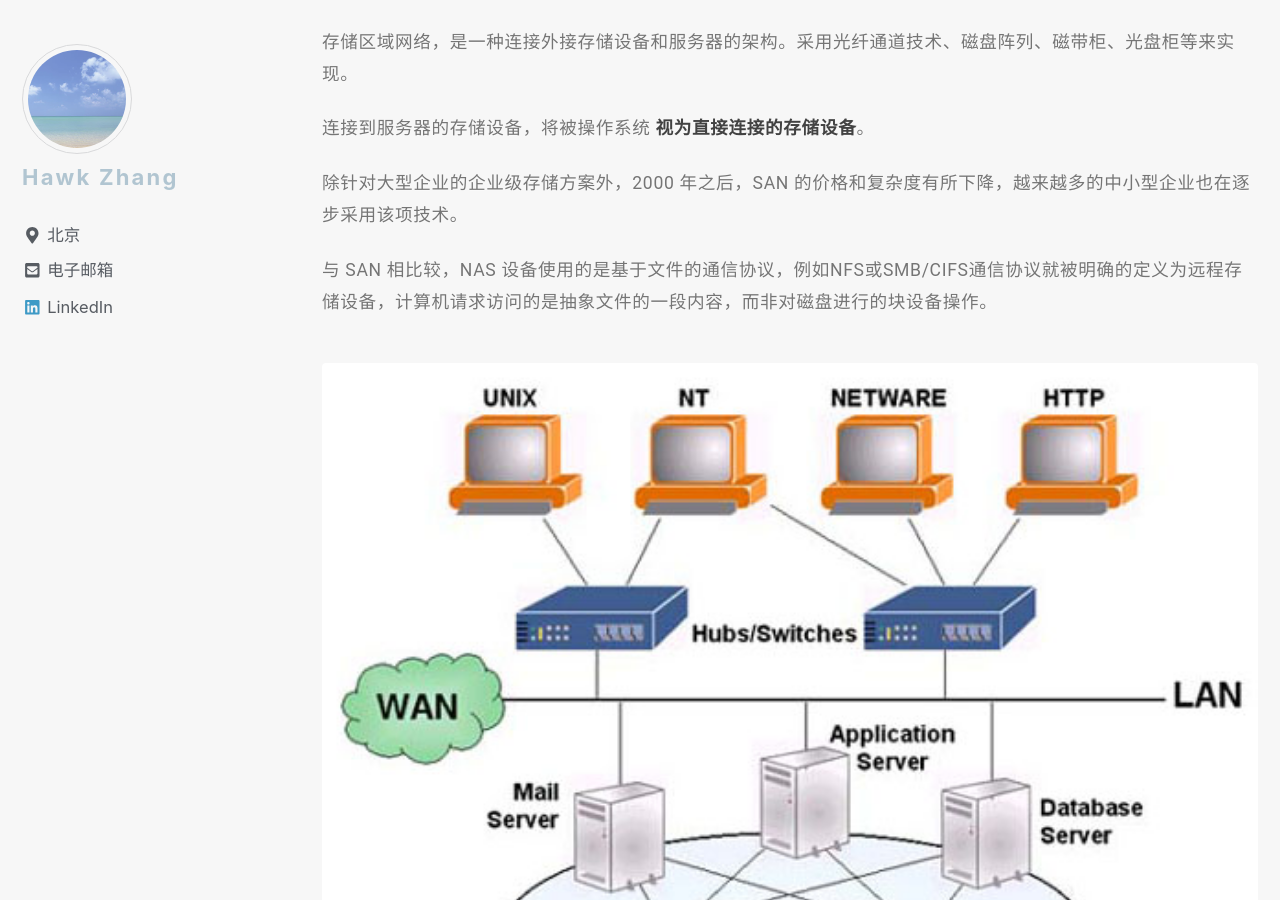
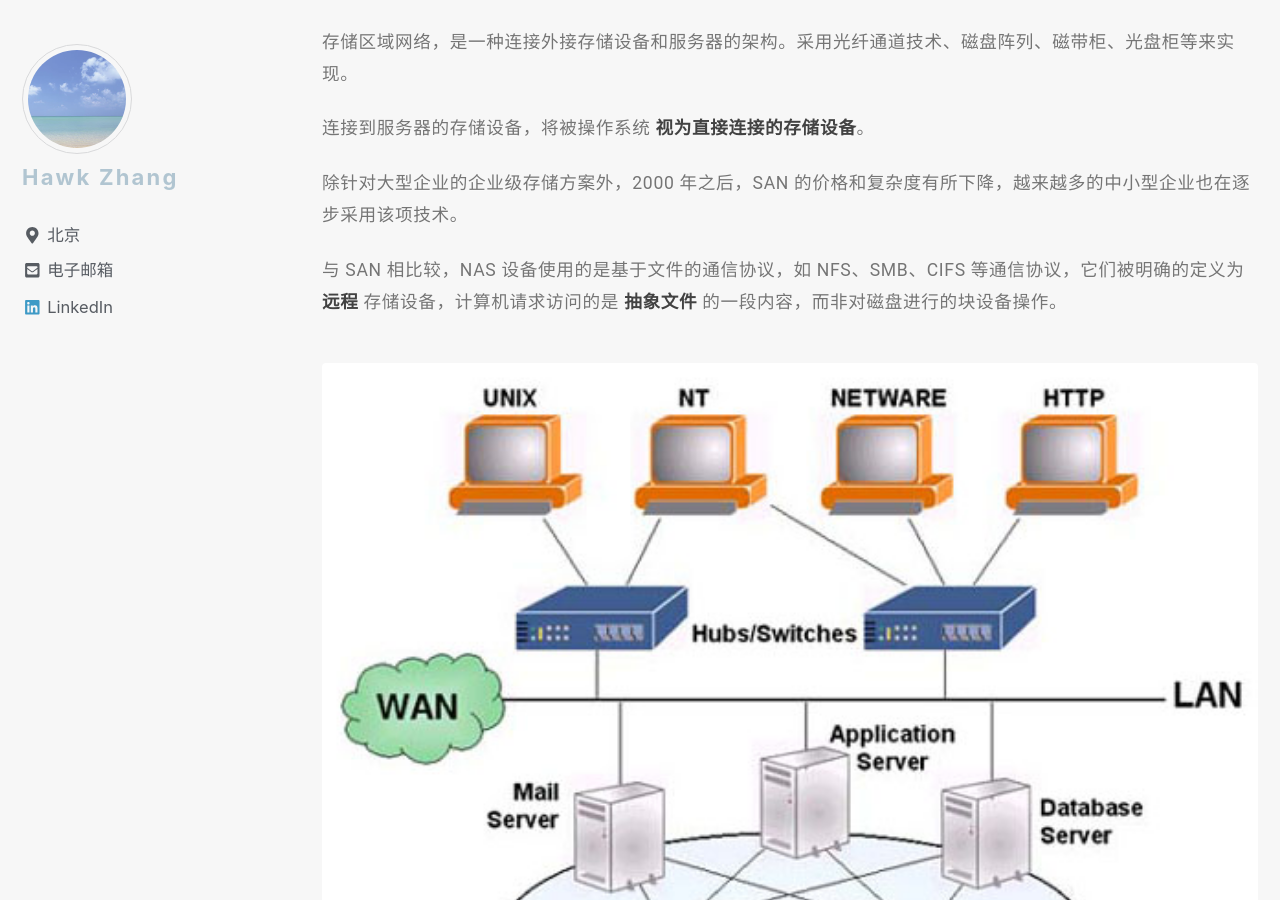
Before and after one commit to narru888/linotes_note, a Jekyll site: the page built from _posts/storage/2018-03-01-das.nas.san.md, in a window 1280 px wide and 900 px high, scrolled down 9264 px. Built offline with Jekyll 4.4.1, drawn with Linux system fonts in a browser that asks for light colours; nearby versions of some CDN libraries; a script that is not in the unit is left out.

Commit message:
update on 2018-11-21 14:10:01 CST

```diff
--- a/_posts/storage/2018-03-01-das.nas.san.md
+++ b/_posts/storage/2018-03-01-das.nas.san.md
@@ -181,6 +181,6 @@ Storage Area Network
 
 除针对大型企业的企业级存储方案外，2000 年之后，SAN 的价格和复杂度有所下降，越来越多的中小型企业也在逐步采用该项技术。
 
-与 SAN 相比较，NAS 设备使用的是基于文件的通信协议，例如NFS或SMB/CIFS通信协议就被明确的定义为远程存储设备，计算机请求访问的是抽象文件的一段内容，而非对磁盘进行的块设备操作。
+与 SAN 相比较，NAS 设备使用的是基于文件的通信协议，如 NFS、SMB、CIFS 等通信协议，它们被明确的定义为 **远程** 存储设备，计算机请求访问的是 **抽象文件** 的一段内容，而非对磁盘进行的块设备操作。
 
 {% include figure image_path="/assets/images/san1.jpg" alt="" %}
```
